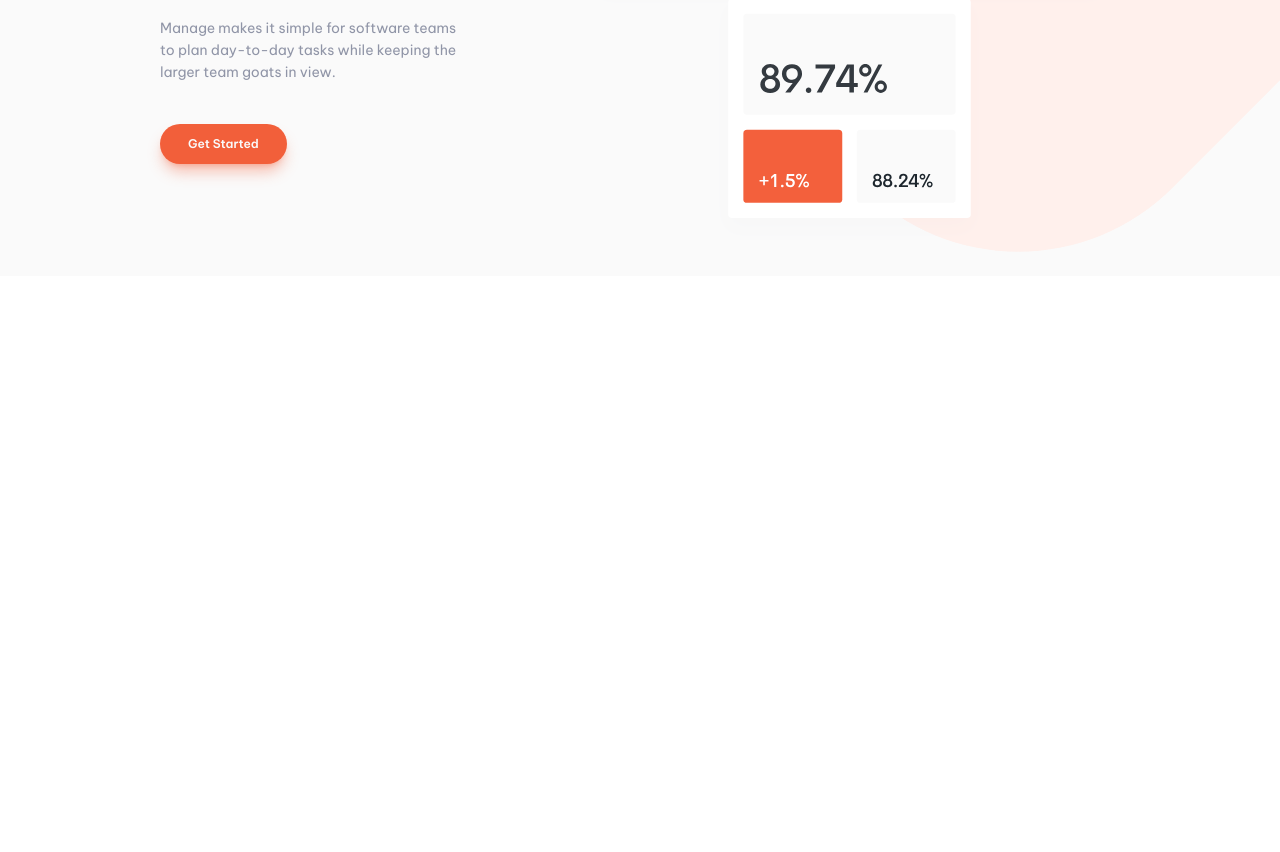
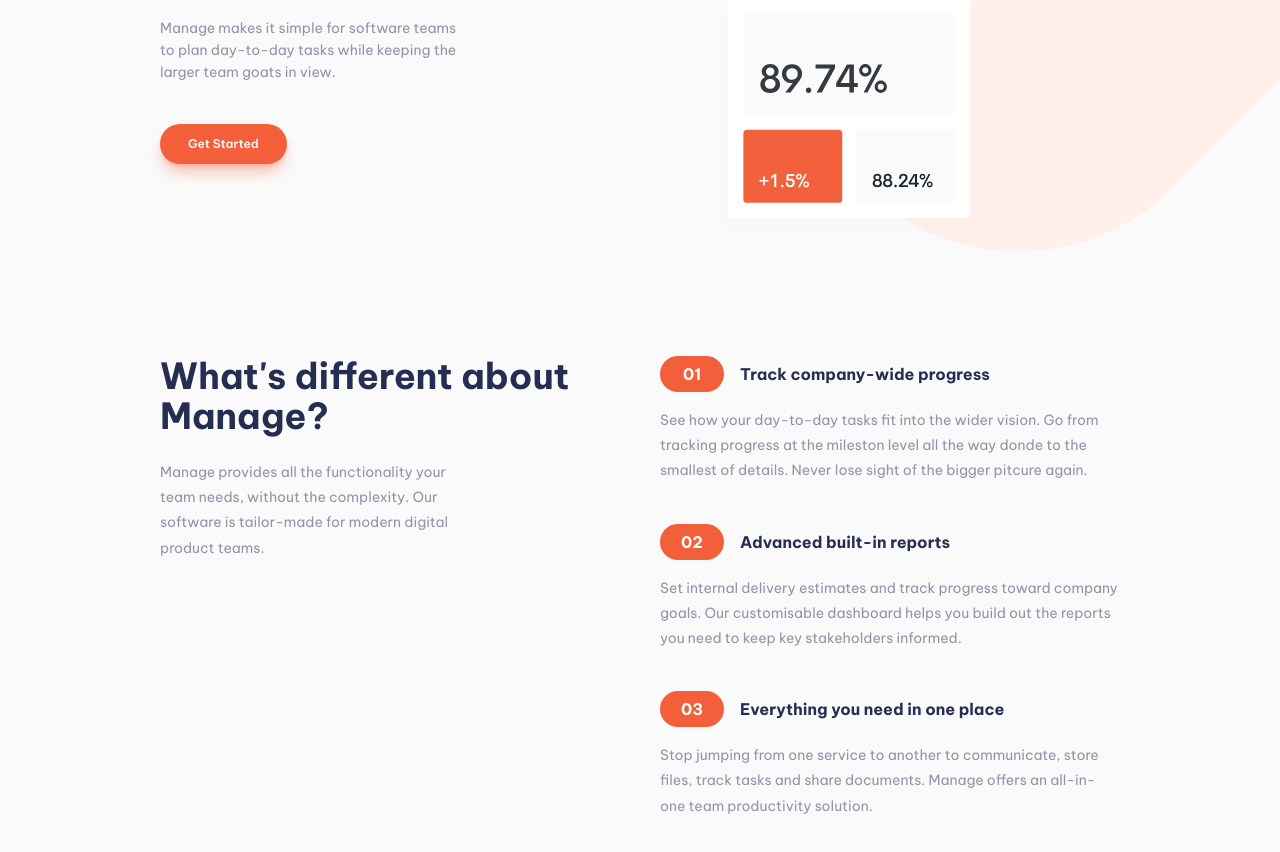
Before and after one commit to KevinPadi/manage-landing-page, a React (Vite) app: page / in a window 1280 px wide. Shown: the part 402-1254 px from the top of the page. Before the commit the page ends 800 px from the top, so only its background shows below. Built offline with nearby package versions, Linux system fonts and the light colour scheme.

Commit message:
feat: features section added

```diff
--- a/src/App.jsx
+++ b/src/App.jsx
@@ -1,11 +1,13 @@
+import FeaturesSection from './components/FeaturesSection'
 import HeroSection from './components/HeroSection'
 import Nav from './components/Nav'
 
 function App () {
   return (
-    <div className='w-full px-10 md:px-15 lg:px-20 xl:px-40 bg-VaryLightGray bg-bg-pattern bg-no-repeat bg-[-50px_-160px] md:bg-[400px_-160px] lg:bg-[600px_-160px] xl:bg-[800px_-160px]'>
+    <div className='overflow-hidden w-full px-10 md:px-15 lg:px-20 xl:px-40 bg-VaryLightGray bg-bg-pattern bg-no-repeat bg-[-50px_-160px] md:bg-[400px_-160px] lg:bg-[600px_-160px] xl:bg-[800px_-160px]'>
       <Nav />
       <HeroSection />
+      <FeaturesSection />
     </div>
   )
 }
--- /dev/null
+++ b/src/components/FeaturesSection.jsx
@@ -0,0 +1,34 @@
+import React from 'react'
+
+function FeaturesSection () {
+  return (
+    <div className='mt-20 w-full h-[800px] flex flex-col gap-10 mx-auto max-w-sm md:max-w-full md:flex-row md:justify-between '>
+      <div className='text-center space-y-4 md:space-y-6 md:text-left md:w-1/2'>
+        <h2 className='text-4xl font-bold text-DarkBlue w-80 mx-auto md:mx-0 md:w-full'>What's different about Manage?</h2>
+        <p className='text-sm text-DarkGrayishBlue leading-[1.8] w-[300px] mx-auto md:mx-0'>Manage provides all the functionality your team needs, without the complexity. Our software is tailor-made for modern digital product teams.</p>
+      </div>
+      <div className='w-full flex flex-col gap-10 md:w-1/2 '>
+        <div className='space-y-4'>
+          <div className='bg-VeryPaleRed space-x-4 w-screen md:w-full h-9 flex items-center rounded-s-full md:bg-transparent'>
+            <span className='flex items-center justify-center bg-BrightRed text-white font-bold h-full w-16 rounded-full'>01</span><h3 className='font-bold text-DarkBlue inline-block'>Track company-wide progress</h3>
+          </div>
+          <p className='text-sm text-DarkGrayishBlue leading-[1.8]'>See how your day-to-day tasks fit into the wider vision. Go from tracking progress at the mileston level all the way donde to the smallest of details. Never lose sight of the bigger pitcure again.</p>
+        </div>
+        <div className='space-y-4'>
+          <div className='bg-VeryPaleRed space-x-4 w-screen md:w-full h-9 flex items-center rounded-s-full md:bg-transparent'>
+            <span className='flex items-center justify-center bg-BrightRed text-white font-bold h-full w-16 rounded-full'>02</span><h3 className='font-bold text-DarkBlue inline-block'>Advanced built-in reports</h3>
+          </div>
+          <p className='text-sm text-DarkGrayishBlue leading-[1.8]'>Set internal delivery estimates and track progress toward company goals. Our customisable dashboard helps you build out the reports you need to keep key stakeholders informed.</p>
+        </div>
+        <div className='space-y-4'>
+          <div className='bg-VeryPaleRed space-x-4 w-screen md:w-full h-9 flex items-center rounded-s-full md:bg-transparent'>
+            <span className='flex items-center justify-center bg-BrightRed text-white font-bold h-full w-16 rounded-full'>03</span><h3 className='font-bold text-DarkBlue inline-block'>Everything you need in one place</h3>
+          </div>
+          <p className='text-sm text-DarkGrayishBlue leading-[1.8]'>Stop jumping from one service to another to communicate, store files, track tasks and share documents. Manage offers an all-in-one team productivity solution.</p>
+        </div>
+      </div>
+    </div>
+  )
+}
+
+export default FeaturesSection
```
